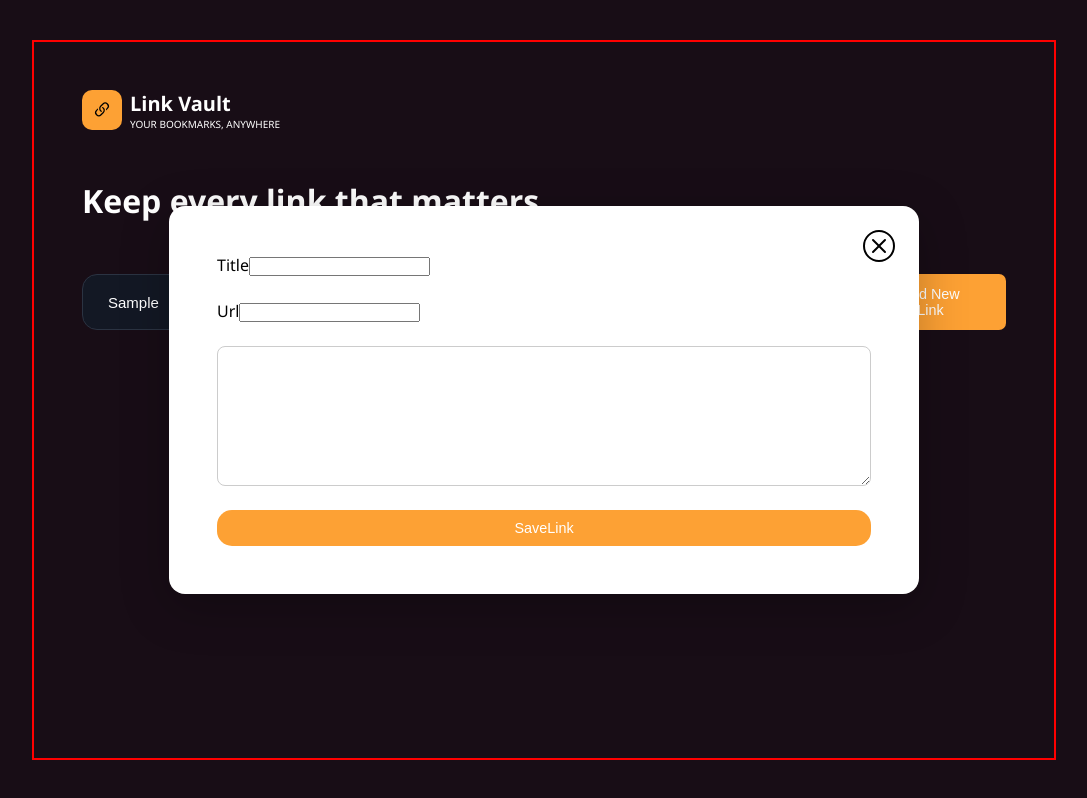
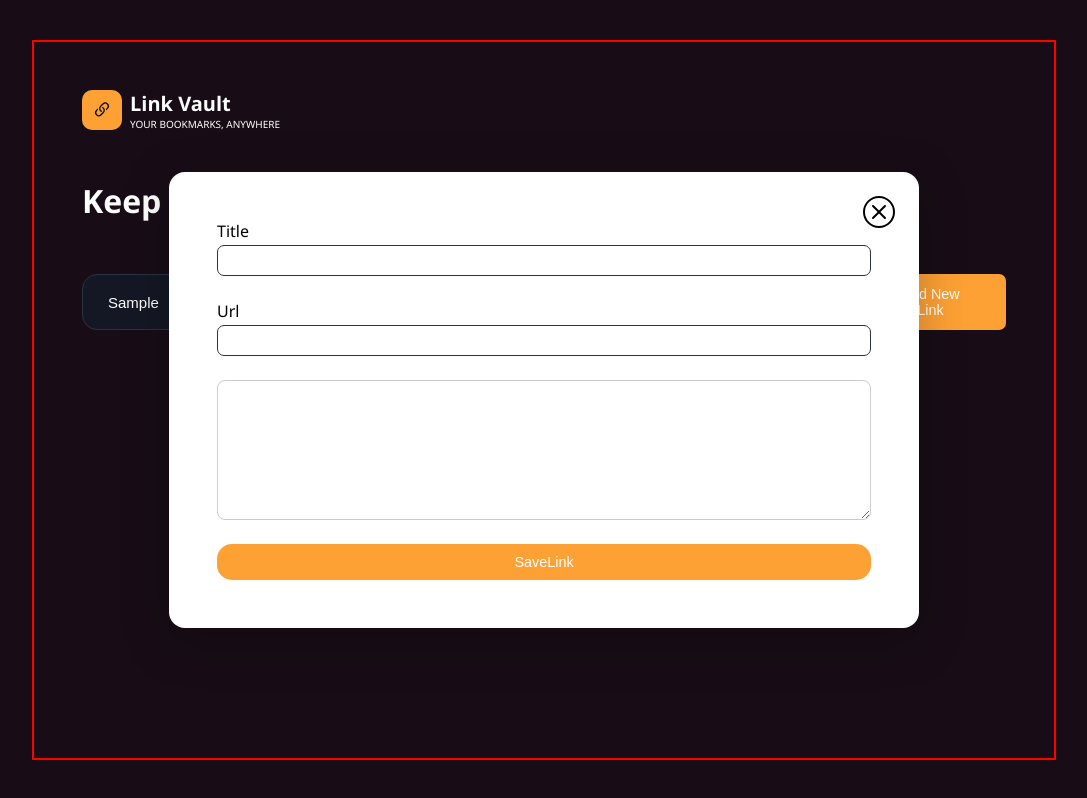
Before and after one commit to Samukelokhathi/Links-Vault-React-Ts, a React (Vite) app: page / in a window 1280 px wide. Both pictures are taken after typing "Sample" into the empty fields and a click on the button "Add New Link". Shown: the whole page, without its empty margins (96-1183 px from the left). Built offline with nearby package versions, Linux system fonts and the light colour scheme.

Commit message:
Added styling for inputs in the modal

```diff
--- a/src/Components/Input/Input.module.css
+++ b/src/Components/Input/Input.module.css
@@ -17,3 +17,25 @@
     font-size: 15px;
     color: white;
 }
+
+.input-label-container{
+    display: flex;
+    border: 2p solid blue;
+    /* background-color: rebeccapurple; */
+    height: 7vh;
+    gap: 3px;
+    flex-direction: column;
+
+}
+input{
+    width: 100%;
+    height: 4vh;
+    border-radius: 7px;
+    border: 1px solid #2B3342;
+    position: relative;
+    padding-left: 25px;
+    font-size: 15px;
+    color: black;
+
+
+}
--- a/src/Components/Input/Input.tsx
+++ b/src/Components/Input/Input.tsx
@@ -21,7 +21,7 @@ export const Input: React.FC<InputProps> = ({
   name,
 }) => {
   return (
-    <div>
+    <div className={inputStyle["input-label-container"]}>
       <label className={inputStyle["input-label"]}>{label}</label>
       <input
         name={name}
```
